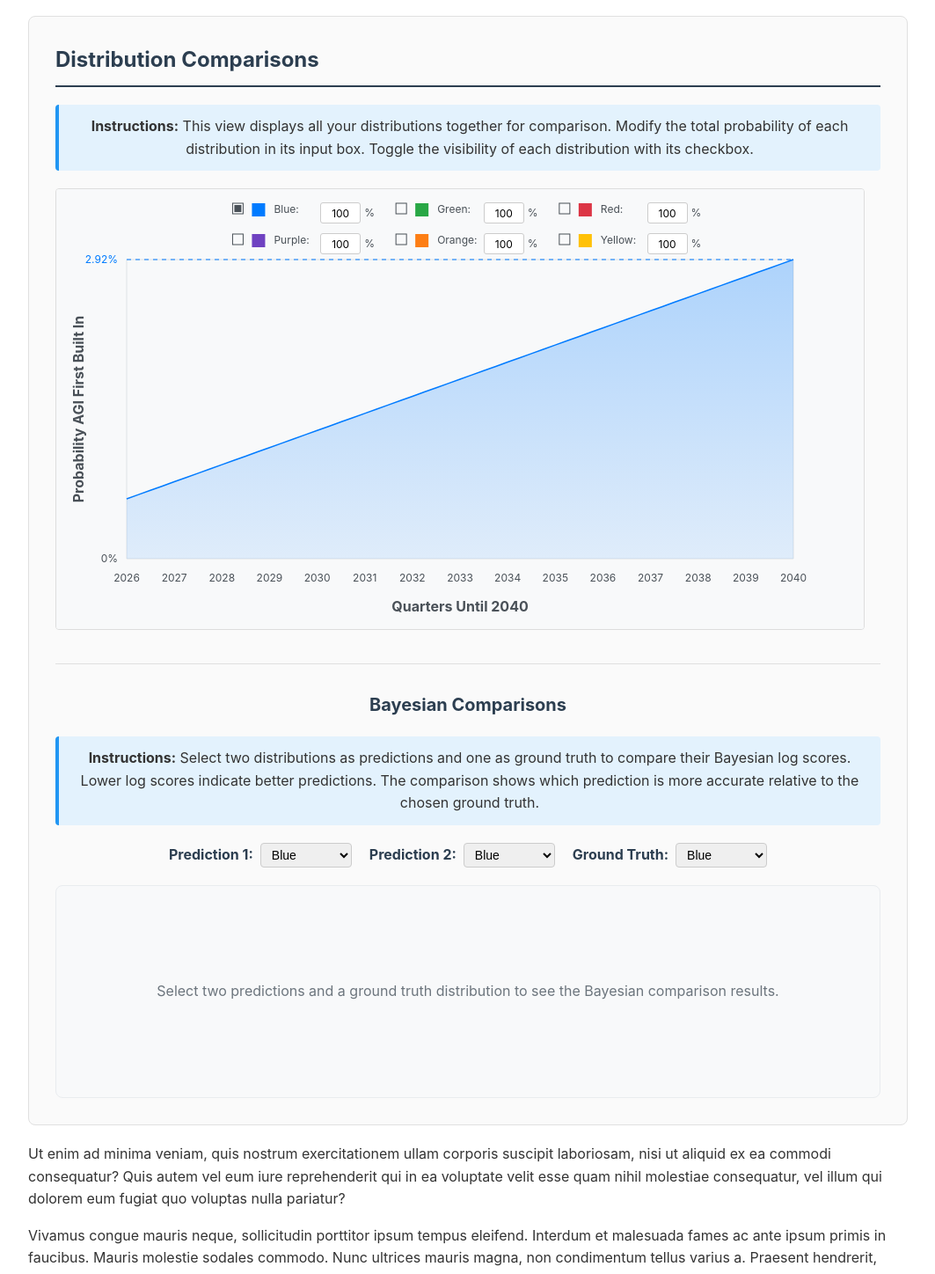
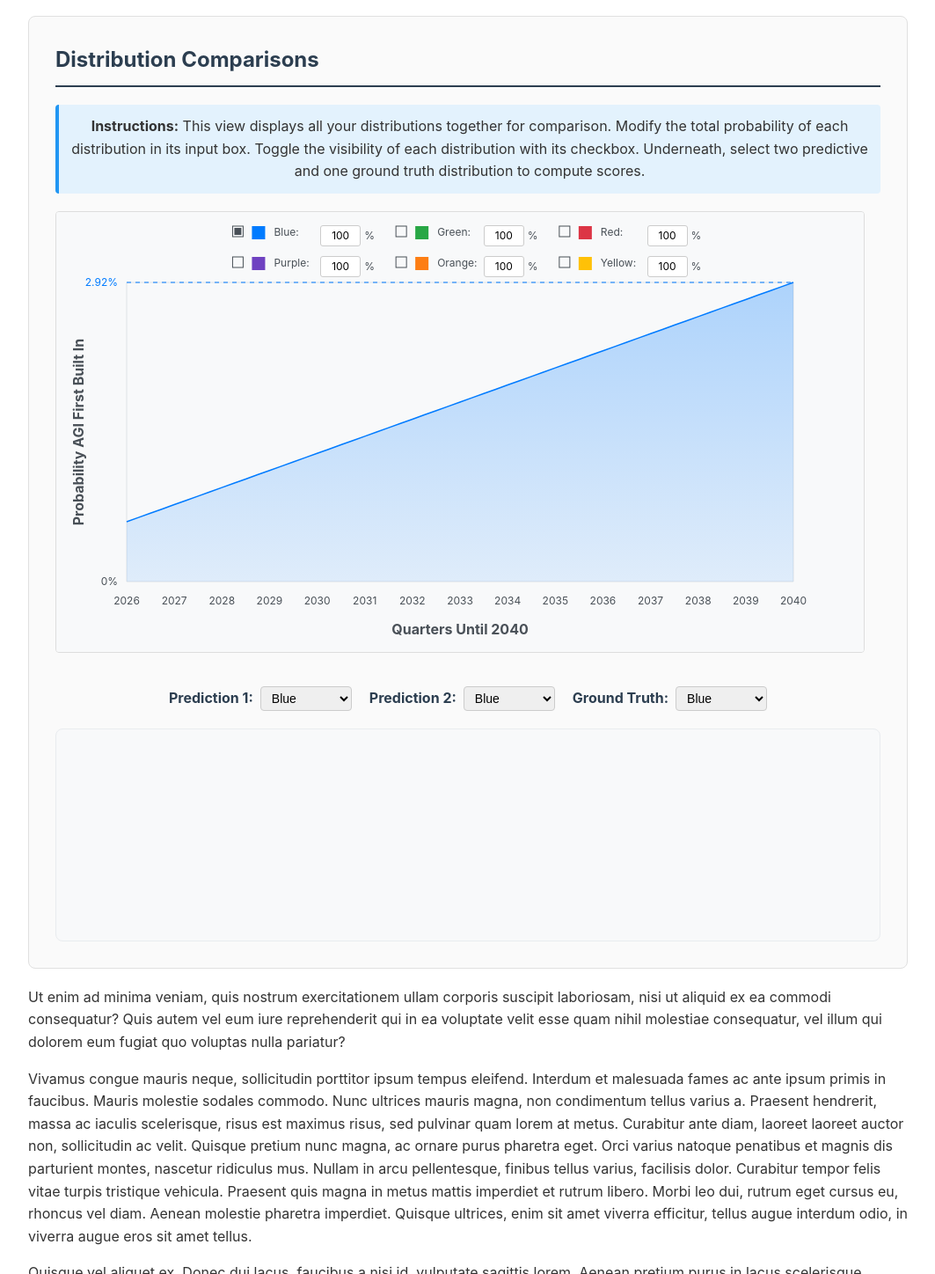
Before and after one commit to DavidUdell/AI_2027_Widgets, a website built with Vite: page index.html in a window 1280 px wide. Shown: the part 1230-2678 px from the top of the page at 88% size, without its empty margins (108-1171 px from the left). Built offline with nearby package versions, Linux system fonts and the light colour scheme.

Commit message:
fix: clean up interface

```diff
--- a/index.html
+++ b/index.html
@@ -281,19 +281,13 @@
             <strong>Instructions:</strong> This view displays all your
             distributions together for comparison. Modify the total probability
             of each distribution in its input box. Toggle the visibility of
-            each distribution with its checkbox.
+            each distribution with its checkbox. Underneath, select two
+            predictive and one ground truth distribution to compute scores.
         </div>
-
-
 
         <div id="comparisons-widget"></div>
 
-        <div style="margin-top: 40px; padding-top: 30px; border-top: 1px solid #e0e0e0;">
-            <h3 style="color: #2c3e50; margin-bottom: 15px; font-size: 20px;">Bayesian Comparisons</h3>
-            <div class="instructions" style="margin-bottom: 20px;">
-                <strong>Instructions:</strong> Select two distributions as predictions and one as ground truth to compare their Bayesian log scores. Lower log scores indicate better predictions. The comparison shows which prediction is more accurate relative to the chosen ground truth.
-            </div>
-
+        <div style="margin-top: 40px;">
             <div id="bayesian-comparisons-widget"></div>
         </div>
     </div>
--- a/src/bayesian-comparisons-widget.js
+++ b/src/bayesian-comparisons-widget.js
@@ -119,11 +119,9 @@ export function createBayesianComparisonsWidget(containerId, options) {
 
     // Initial message
     const initialMessage = document.createElement('div');
-    initialMessage.textContent = 'Select two predictions and a ground truth distribution to see the Bayesian comparison results.';
     initialMessage.style.color = '#6c757d';
     initialMessage.style.fontSize = '16px';
     initialMessage.style.textAlign = 'center';
-    resultsSection.appendChild(initialMessage);
 
     controlsSection.appendChild(selectionControls);
     mainContainer.appendChild(controlsSection);
```
